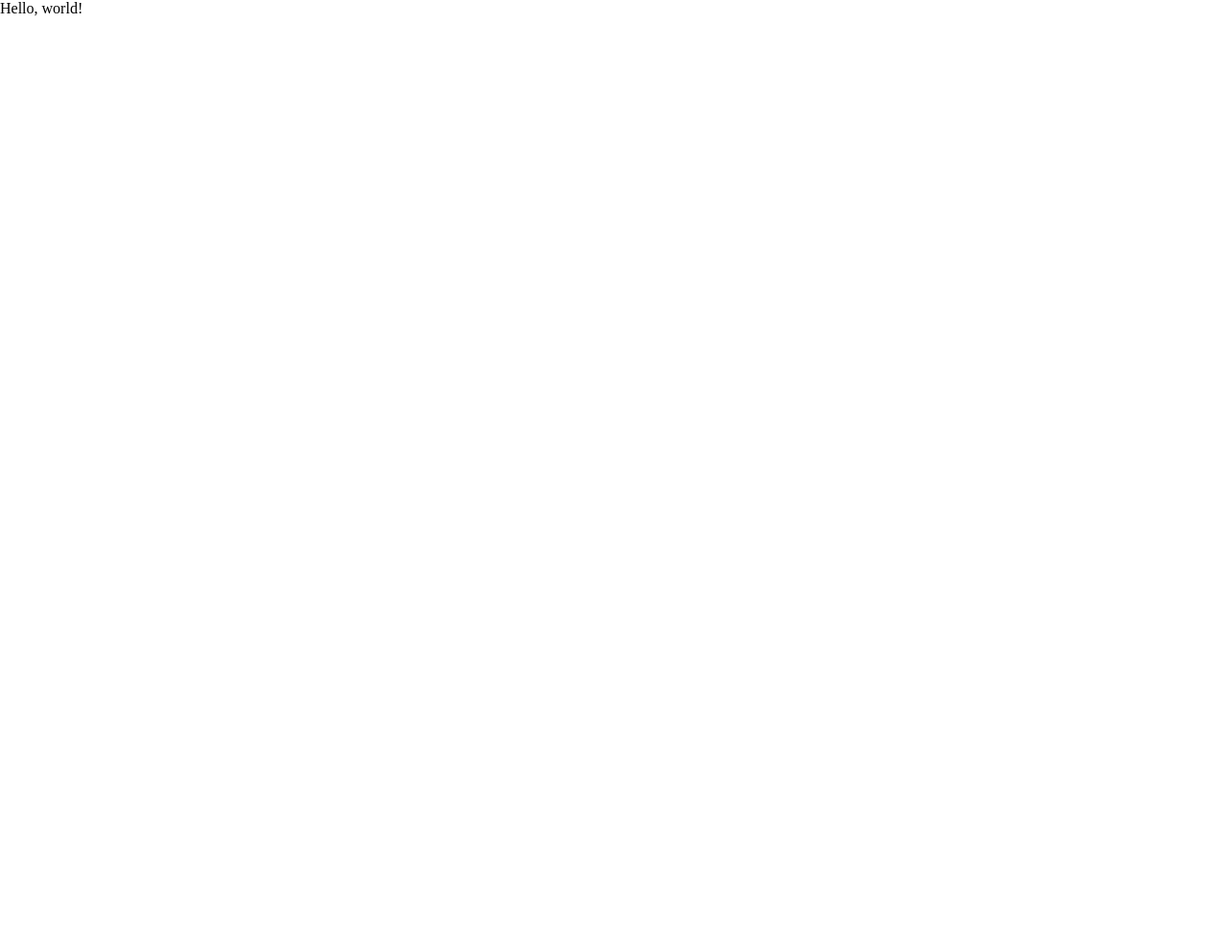
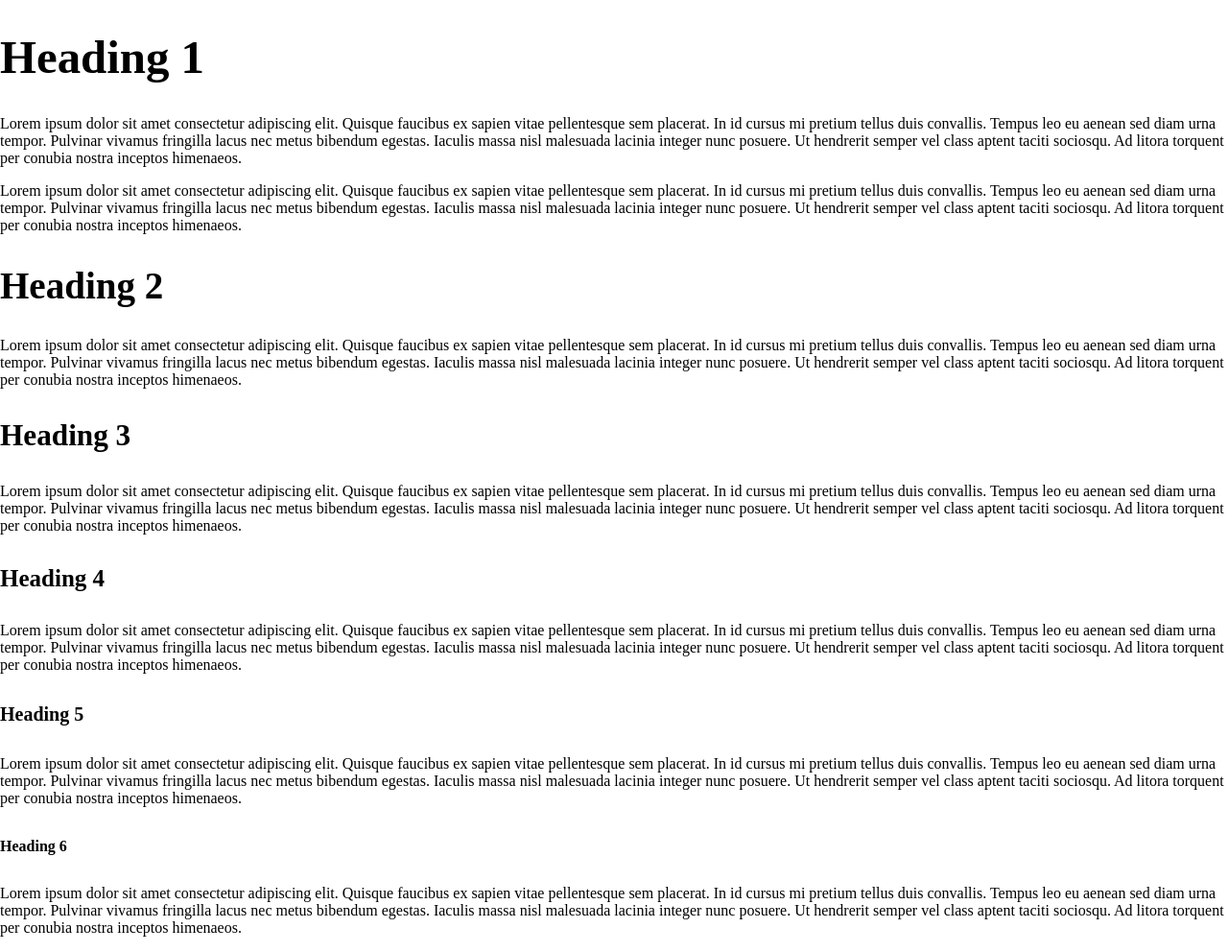
Before and after one commit to viktorholta/viktorholta.github.io, a website: page site/index.html in a window 1280 px wide. Shown: the whole page at 96% size. Before the commit the page ends 800 px from the top, so only its background shows below. Drawn offline with Linux system fonts and the light colour scheme.

Commit message:
Set sizes and weights for headings and paragraphs

```diff
--- a/site/css/core.css
+++ b/site/css/core.css
@@ -5,3 +5,53 @@
 	display: revert;
 	box-sizing: border-box;
 }
+
+html {
+	font-size: 100%;
+}
+
+/* Headings and paragraphs:
+   Sizes and margins are scaled by perfect fourths (1.25). */
+
+h1,
+h2,
+h3,
+h4,
+h5,
+h6 {
+	font-weight: 700;
+}
+
+h1 {
+	margin-block: 0.64em;
+	font-size: 3.052em;
+}
+
+h2 {
+	margin-block: 0.8em;
+	font-size: 2.441em;
+}
+
+h3 {
+	margin-block: 1em;
+	font-size: 1.953em;
+}
+
+h4 {
+	margin-block: 1.25em;
+	font-size: 1.563em;
+}
+
+h5 {
+	margin-block: 1.563em;
+	font-size: 1.25em;
+}
+
+h6 {
+	margin-block: 1.953em;
+	font-size: 1em;
+}
+
+p {
+	margin-block: 1em;
+}
--- a/site/index.html
+++ b/site/index.html
@@ -7,6 +7,67 @@
 		<link rel="stylesheet" href="css/core.css" />
 	</head>
 	<body>
-		<p>Hello, world!</p>
+		<h1>Heading 1</h1>
+		<p>
+			Lorem ipsum dolor sit amet consectetur adipiscing elit. Quisque faucibus ex sapien vitae
+			pellentesque sem placerat. In id cursus mi pretium tellus duis convallis. Tempus leo eu
+			aenean sed diam urna tempor. Pulvinar vivamus fringilla lacus nec metus bibendum
+			egestas. Iaculis massa nisl malesuada lacinia integer nunc posuere. Ut hendrerit semper
+			vel class aptent taciti sociosqu. Ad litora torquent per conubia nostra inceptos
+			himenaeos.
+		</p>
+		<p>
+			Lorem ipsum dolor sit amet consectetur adipiscing elit. Quisque faucibus ex sapien vitae
+			pellentesque sem placerat. In id cursus mi pretium tellus duis convallis. Tempus leo eu
+			aenean sed diam urna tempor. Pulvinar vivamus fringilla lacus nec metus bibendum
+			egestas. Iaculis massa nisl malesuada lacinia integer nunc posuere. Ut hendrerit semper
+			vel class aptent taciti sociosqu. Ad litora torquent per conubia nostra inceptos
+			himenaeos.
+		</p>
+		<h2>Heading 2</h2>
+		<p>
+			Lorem ipsum dolor sit amet consectetur adipiscing elit. Quisque faucibus ex sapien vitae
+			pellentesque sem placerat. In id cursus mi pretium tellus duis convallis. Tempus leo eu
+			aenean sed diam urna tempor. Pulvinar vivamus fringilla lacus nec metus bibendum
+			egestas. Iaculis massa nisl malesuada lacinia integer nunc posuere. Ut hendrerit semper
+			vel class aptent taciti sociosqu. Ad litora torquent per conubia nostra inceptos
+			himenaeos.
+		</p>
+		<h3>Heading 3</h3>
+		<p>
+			Lorem ipsum dolor sit amet consectetur adipiscing elit. Quisque faucibus ex sapien vitae
+			pellentesque sem placerat. In id cursus mi pretium tellus duis convallis. Tempus leo eu
+			aenean sed diam urna tempor. Pulvinar vivamus fringilla lacus nec metus bibendum
+			egestas. Iaculis massa nisl malesuada lacinia integer nunc posuere. Ut hendrerit semper
+			vel class aptent taciti sociosqu. Ad litora torquent per conubia nostra inceptos
+			himenaeos.
+		</p>
+		<h4>Heading 4</h4>
+		<p>
+			Lorem ipsum dolor sit amet consectetur adipiscing elit. Quisque faucibus ex sapien vitae
+			pellentesque sem placerat. In id cursus mi pretium tellus duis convallis. Tempus leo eu
+			aenean sed diam urna tempor. Pulvinar vivamus fringilla lacus nec metus bibendum
+			egestas. Iaculis massa nisl malesuada lacinia integer nunc posuere. Ut hendrerit semper
+			vel class aptent taciti sociosqu. Ad litora torquent per conubia nostra inceptos
+			himenaeos.
+		</p>
+		<h5>Heading 5</h5>
+		<p>
+			Lorem ipsum dolor sit amet consectetur adipiscing elit. Quisque faucibus ex sapien vitae
+			pellentesque sem placerat. In id cursus mi pretium tellus duis convallis. Tempus leo eu
+			aenean sed diam urna tempor. Pulvinar vivamus fringilla lacus nec metus bibendum
+			egestas. Iaculis massa nisl malesuada lacinia integer nunc posuere. Ut hendrerit semper
+			vel class aptent taciti sociosqu. Ad litora torquent per conubia nostra inceptos
+			himenaeos.
+		</p>
+		<h6>Heading 6</h6>
+		<p>
+			Lorem ipsum dolor sit amet consectetur adipiscing elit. Quisque faucibus ex sapien vitae
+			pellentesque sem placerat. In id cursus mi pretium tellus duis convallis. Tempus leo eu
+			aenean sed diam urna tempor. Pulvinar vivamus fringilla lacus nec metus bibendum
+			egestas. Iaculis massa nisl malesuada lacinia integer nunc posuere. Ut hendrerit semper
+			vel class aptent taciti sociosqu. Ad litora torquent per conubia nostra inceptos
+			himenaeos.
+		</p>
 	</body>
 </html>
```
